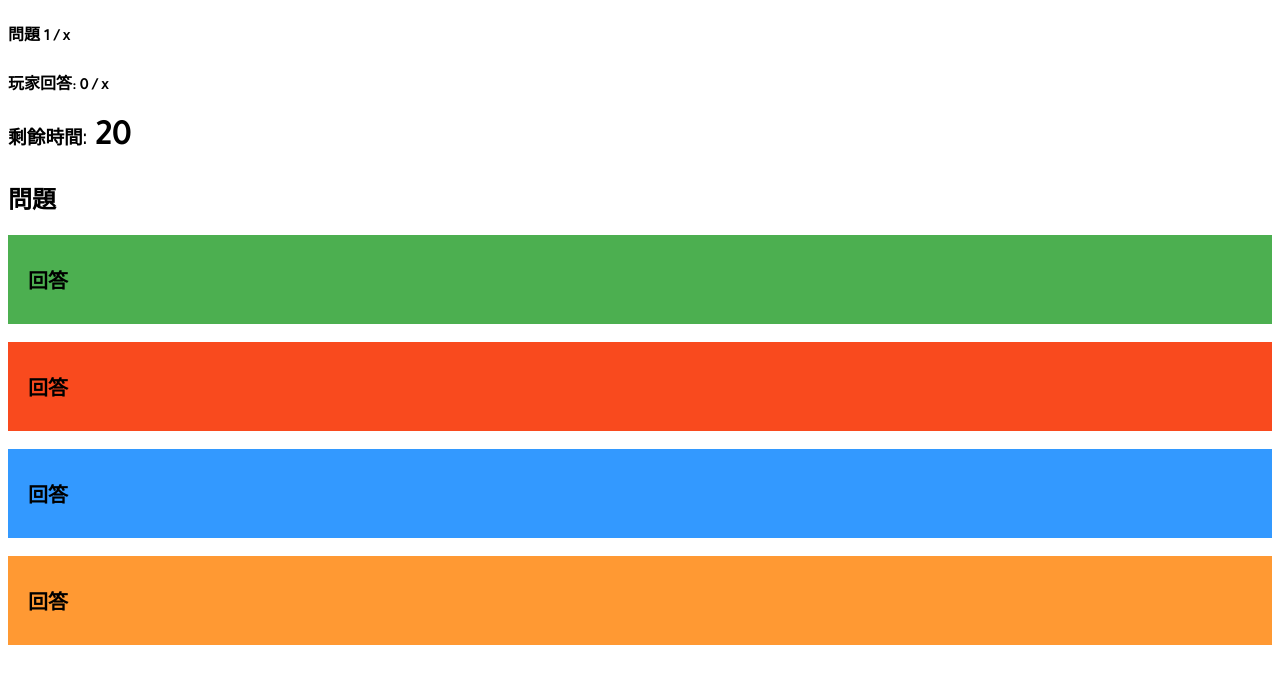
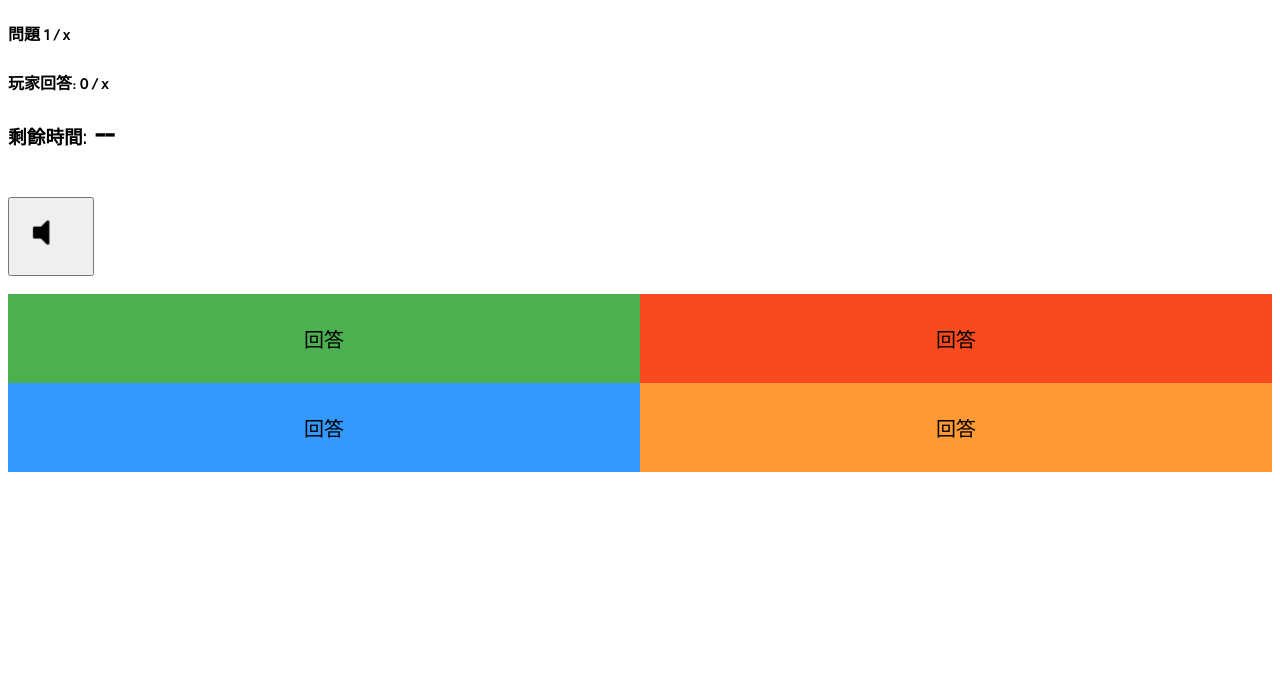
Before and after one commit to webber0928/teach-game, a website: page frontend/host/game/index.html in a window 1280 px wide. Drawn offline with nearby package versions, Linux system fonts and the light colour scheme; no server answers.

Commit message:
Change: update

```diff
--- a/frontend/assets/css/hostGameView.css
+++ b/frontend/assets/css/hostGameView.css
@@ -1,34 +1,46 @@
 #answer1{
     background-color: #4CAF50;
     margin: auto;
-    padding: 30px 20px;
+    padding: 30px 0;
     height: 50%;
     font-family: 'Raleway', sans-serif;
     font-size: 20px;
+    float: left;
+    width: 50%;
+    text-align: center;
 }
 #answer2{
     background-color: #f94a1e;
     margin: auto;
-    padding: 30px 20px;
+    padding: 30px 0;
     height: 50%;
     font-family: 'Raleway', sans-serif;
     font-size: 20px;
+    float: left;
+    width: 50%;
+    text-align: center;
 }
 #answer3{
     background-color: #3399ff;
     margin: auto;
-    padding: 30px 20px;
+    padding: 30px 0;
     height: 50%;
     font-family: 'Raleway', sans-serif;
     font-size: 20px;
+    float: left;
+    width: 50%;
+    text-align: center;
 }
 #answer4{
     background-color: #ff9933;
     margin: auto;
-    padding: 30px 20px;
+    padding: 30px 0;
     height: 50%;
     font-family: 'Raleway', sans-serif;
     font-size: 20px;
+    float: left;
+    width: 50%;
+    text-align: center;
 }
 .square{
     border: none;
--- a/frontend/assets/js/hostGame.js
+++ b/frontend/assets/js/hostGame.js
@@ -4,17 +4,14 @@ var params = jQuery.deparam(window.location.search); //Gets the id from url
 
 var timer;
 
-var time = 20;
+let time = 20;
 
-//When host connects to server
 socket.on('connect', function() {
-
-    //Tell server that it is host connection from game view
     socket.emit('host-join-game', params);
 });
 
 socket.on('noGameFound', function(){
-   window.location.href = '../../';//Redirect user to 'join game' page
+    window.location.href = '../../';//Redirect user to 'join game' page
 });
 
 socket.on('gameQuestions', function(data){
@@ -24,12 +21,13 @@ socket.on('gameQuestions', function(data){
     document.getElementById('answer3').innerHTML = data.a3;
     document.getElementById('answer4').innerHTML = data.a4;
     let correctAnswer = data.correct;
-    document.getElementById('playersAnswered').innerHTML = "Players Answered 0 / " + data.playersInGame;
+    document.getElementById('playersAnswered').innerHTML = "玩家回答 0 / " + data.playersInGame;
+    document.getElementById('questionNum').innerHTML = `問題 ${data.questionNum} / ${data.questionLen}`;
     updateTimer();
 });
 
 socket.on('updatePlayersAnswered', function(data){
-   document.getElementById('playersAnswered').innerHTML = "Players Answered " + data.playersAnswered + " / " + data.playersInGame;
+   document.getElementById('playersAnswered').innerHTML = "玩家回答 " + data.playersAnswered + " / " + data.playersInGame;
 });
 
 socket.on('questionOver', function(playerData, correct){
@@ -42,6 +40,7 @@ socket.on('questionOver', function(playerData, correct){
     //Hide elements on page
     document.getElementById('playersAnswered').style.display = "none";
     document.getElementById('timerText').style.display = "none";
+    document.getElementById('play-btn').style.display = "none";
 
     //Shows user correct answer with effects on elements
     if(correct == 1){
@@ -103,6 +102,17 @@ socket.on('questionOver', function(playerData, correct){
 
 });
 
+function playQuestion () {
+    // document.getElementById('trumpet').style.display = "block";
+    let q = document.getElementById('question').textContent
+    let audio = document.getElementById("tts-audio");
+    audio.src=`https://translate.google.com/translate_tts?ie=UTF-8&tl=en&client=tw-ob&q=${q}`;
+    audio.playbackRate = 1;
+    audio.play()
+    // document.getElementById('trumpet').style.display = "none";
+    // play-btn
+}
+
 function nextQuestion(){
     document.getElementById('nextQButton').style.display = "none";
     document.getElementById('square1').style.display = "none";
@@ -116,8 +126,9 @@ function nextQuestion(){
     document.getElementById('answer4').style.filter = "none";
 
     document.getElementById('playersAnswered').style.display = "block";
+    document.getElementById('play-btn').style.display = "block";
     document.getElementById('timerText').style.display = "block";
-    document.getElementById('num').innerHTML = " 20";
+    document.getElementById('num').innerHTML = ` ${time}`;
     socket.emit('nextQuestion'); //Tell server to start new question
 }
 
@@ -145,6 +156,7 @@ socket.on('GameOver', function(data){
     document.getElementById('timerText').innerHTML = "";
     document.getElementById('question').innerHTML = "GAME OVER";
     document.getElementById('playersAnswered').innerHTML = "";
+    document.getElementById('play-btn').style.display = "none";
 
 
 
--- a/frontend/assets/js/playerGame.js
+++ b/frontend/assets/js/playerGame.js
@@ -62,7 +62,7 @@ socket.on('questionOver', function(data){
 });
 
 socket.on('newScore', function(data){
-    document.getElementById('scoreText').innerHTML = "Score: " + data;
+    document.getElementById('scoreText').innerHTML = "分數: " + data;
 });
 
 socket.on('nextQuestionPlayer', function(){
@@ -85,8 +85,8 @@ socket.on('hostDisconnect', function(){
 socket.on('playerGameData', function(data){
    for(let i = 0; i < data.length; i++){
        if(data[i].playerId == socket.id){
-           document.getElementById('nameText').innerHTML = "Name: " + data[i].name;
-           document.getElementById('scoreText').innerHTML = "Score: " + data[i].gameData.score;
+           document.getElementById('nameText').innerHTML = "姓名: " + data[i].name;
+           document.getElementById('scoreText').innerHTML = "分數: " + data[i].gameData.score;
        }
    }
 });
--- a/frontend/host/game/index.html
+++ b/frontend/host/game/index.html
@@ -2,6 +2,7 @@
 <html>
     <head>
         <title>遊戲 | 智慧語言學習 DEMO</title>
+        <meta name="referrer" content="no-referrer">
         <link rel = "stylesheet" href = "../../assets/css/hostGameView.css">
         <link href="https://fonts.googleapis.com/css?family=Raleway" rel="stylesheet">
         <link href="https://fonts.googleapis.com/css?family=Tajawal" rel="stylesheet">
@@ -9,7 +10,7 @@
     <body>
         <h4 id = "questionNum">問題 1 / x</h4>
         <h4 id = "playersAnswered">玩家回答: 0 / x</h4>
-        <h3 id = "timerText">剩餘時間:<span id = "num"> 20</span></h3>
+        <h3 id = "timerText">剩餘時間:<span id = "num"> -- </span></h3>
 
 
         <div class = "square" id = "square1"></div>
@@ -17,14 +18,19 @@
         <div class = "square" id = "square3"></div>
         <div class = "square" id = "square4"></div>
 
-        <h2 id = "question">問題</h2>
-        <h3 id = "answer1">回答</h3>
+        <h2 id="question" style="display:none">問題</h2>
+        <audio controls id="tts-audio" style="display: none" src="https://translate.google.com/translate_tts?ie=UTF-8&tl=en&client=tw-ob&q=apple"></audio>
         <br>
-        <h3 id = "answer2">回答</h3>
+        <button id="play-btn" onclick="playQuestion()"><img id="trumpet" style="width: 70px;" src="../../assets/img/trumpet.gif" /></button>
         <br>
-        <h3 id = "answer3">回答</h3>
         <br>
-        <h3 id = "answer4">回答</h3>
+        <div>
+            <div id="answer1">回答</div>
+            <div id="answer2">回答</div>
+            <div id="answer3">回答</div>
+            <div id="answer4">回答</div>
+            <div style="clear: both;"></div>
+        </div>
 
         <br>
         <button onclick = "nextQuestion()" id = "nextQButton">下個問題</button>
```
Also changed, not shown: frontend/host/index.html (+1 -0 lines), frontend/index.html (+1 -1 lines), server/app.js (+7 -3 lines), frontend/assets/img/trumpet.gif (added), 1 other file.
